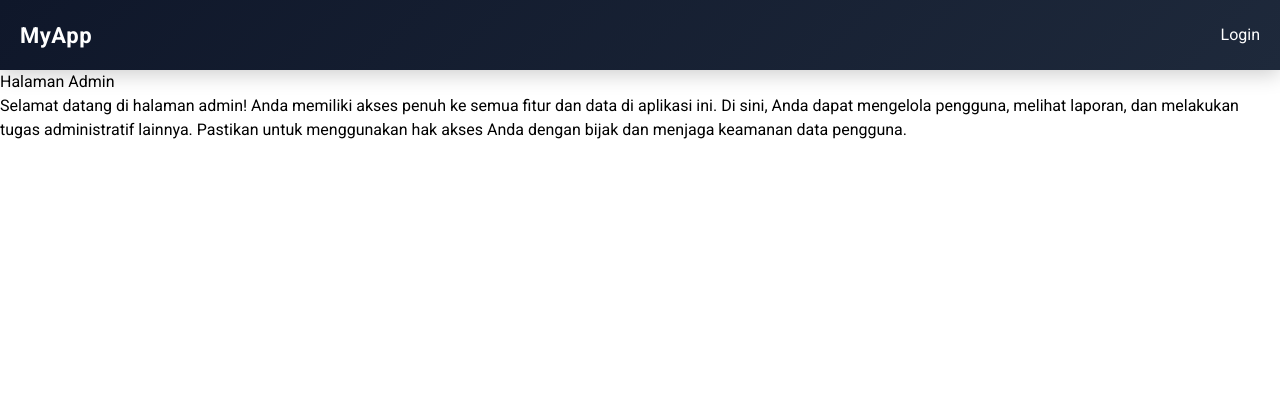
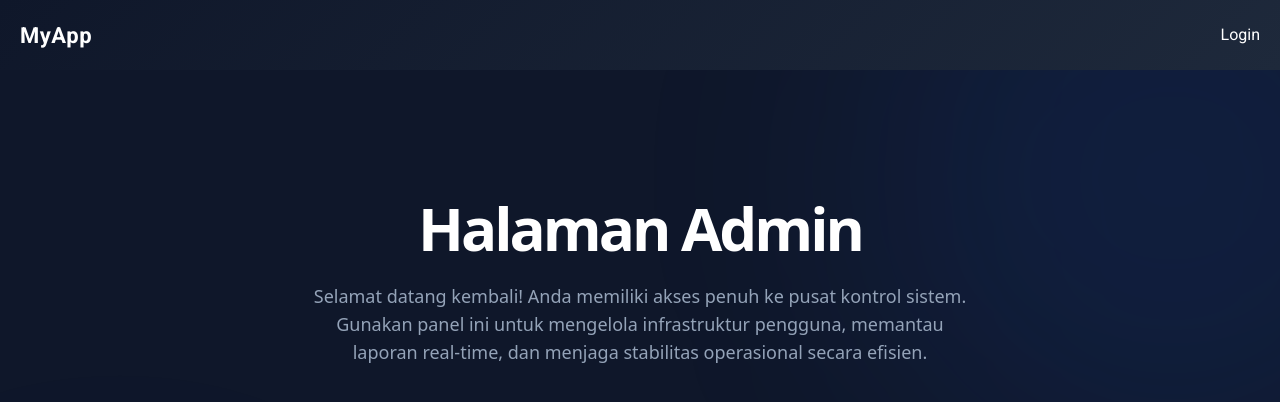
Before and after one commit to dimas1625/my-app, a Next.js app: page /admin in a window 1280 px wide. Shown: the top 402 px of the page. Built offline with nearby package versions, Linux system fonts and the light colour scheme; no server answers.

Commit message:
fix: halaman admin

```diff
--- a/src/pages/admin/index.tsx
+++ b/src/pages/admin/index.tsx
@@ -1,15 +1,36 @@
 const HalamanAdmin = () => {
   return (
-    <div>
-      <div className="admin">
-        <h1>Halaman Admin</h1>
-        <p>
-          Selamat datang di halaman admin! Anda memiliki akses penuh ke semua
-          fitur dan data di aplikasi ini. Di sini, Anda dapat mengelola
-          pengguna, melihat laporan, dan melakukan tugas administratif lainnya.
-          Pastikan untuk menggunakan hak akses Anda dengan bijak dan menjaga
-          keamanan data pengguna.
+    <div className="min-h-screen w-full bg-[#0f172a] flex flex-col items-center pt-32 px-6 font-sans relative overflow-hidden">
+
+      {/* --- BACKGROUND DECORATION --- */}
+      {/* Efek cahaya redup agar background tidak terlalu flat */}
+      <div className="absolute inset-0 z-0">
+        <div className="absolute top-0 right-0 w-[600px] h-[600px] bg-blue-600/10 rounded-full blur-[120px] -mr-48 -mt-48" />
+        <div className="absolute bottom-0 left-0 w-[400px] h-[400px] bg-indigo-500/10 rounded-full blur-[100px] -ml-20 -mb-20" />
+      </div>
+
+      {/* --- MAIN CONTENT --- */}
+      <div className="relative z-10 w-full max-w-4xl text-center">
+
+        {/* Judul Utama */}
+        <h1 className="text-4xl md:text-6xl font-black text-white tracking-tighter mb-6">
+          Halaman Admin
+        </h1>
+
+        {/* Deskripsi */}
+        <p className="text-slate-400 leading-relaxed max-w-2xl mx-auto text-base md:text-lg font-medium">
+          Selamat datang kembali! Anda memiliki akses penuh ke pusat kontrol sistem.
+          Gunakan panel ini untuk mengelola infrastruktur pengguna, memantau laporan real-time,
+          dan menjaga stabilitas operasional secara efisien.
         </p>
+
+        {/* Action Button Sederhana (Opsional) */}
+        <div className="mt-12 flex justify-center gap-4">
+        </div>
+      </div>
+
+      {/* Footer Minimalis */}
+      <div className="absolute bottom-10 left-0 right-0 text-center">
       </div>
     </div>
   );
```
